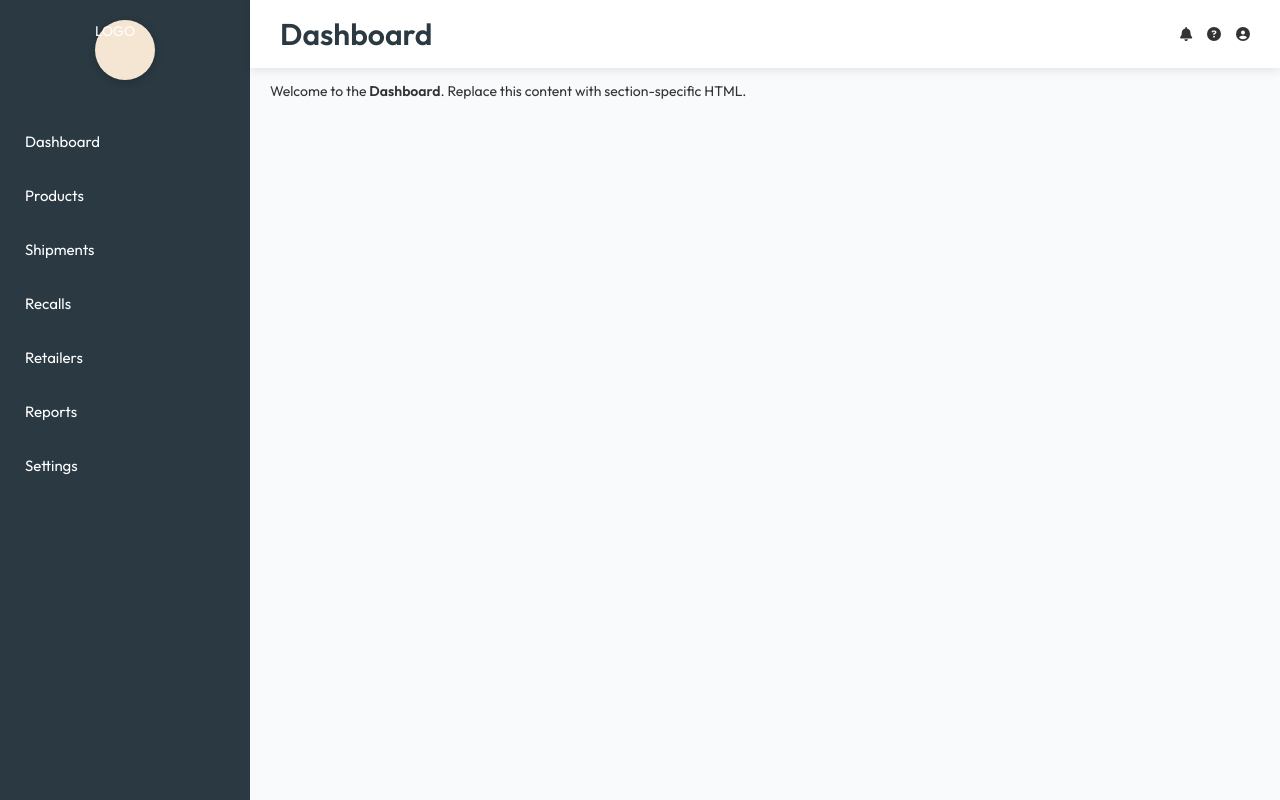
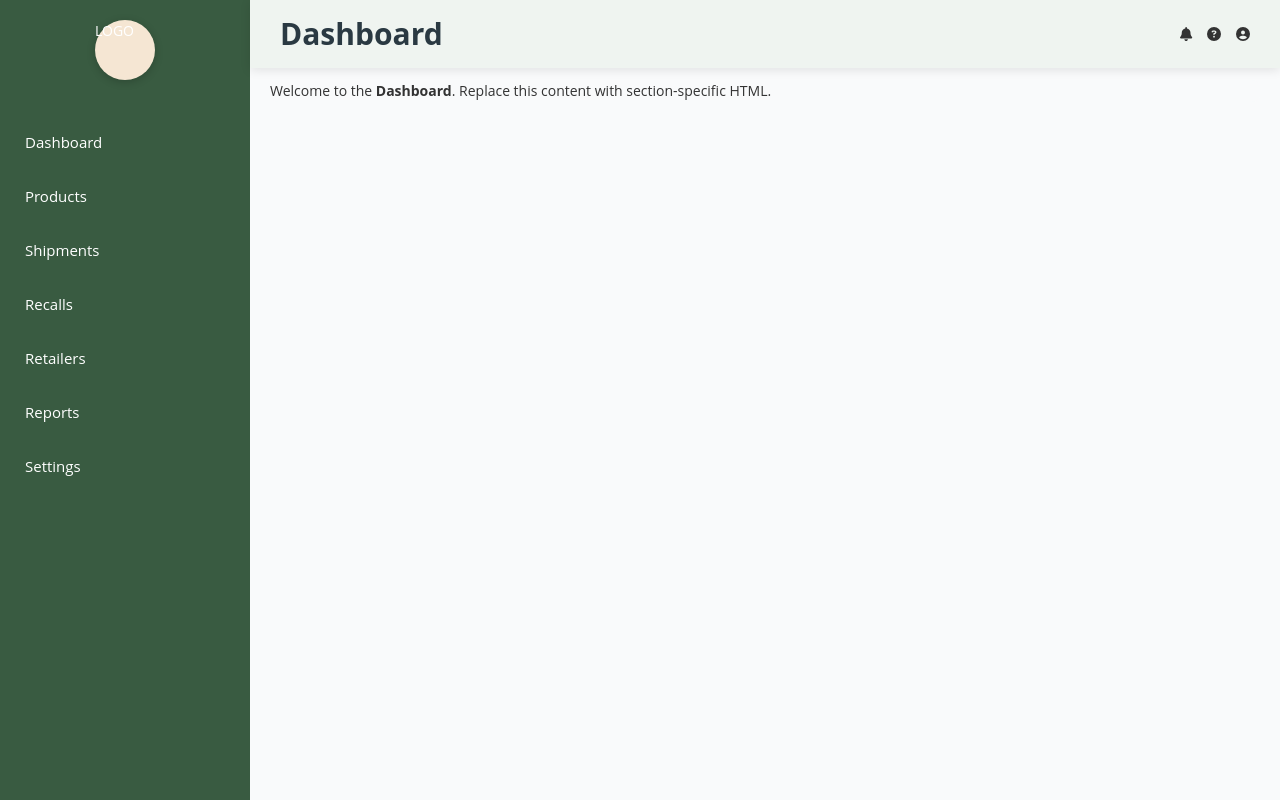
Before and after one commit to Chekitha/Vendor, a plain HTML site: page index.html in a window 1280 px wide. Drawn offline with nearby package versions, Linux system fonts and the light colour scheme.

Commit message:
Uodated stylesheet

```diff
--- a/styles.css
+++ b/styles.css
@@ -10,7 +10,7 @@
     margin: 0;
     padding: 0;
     box-sizing: border-box;
-    font-family: 'Outfit', sans-serif;
+    font-family: 'Open Sans', sans-serif;
 }
 
 body {
@@ -22,7 +22,7 @@ body {
 
 /* Sidebar */
 .sidebar {
-    background-color: var(--deep-blue);
+    background-color: #395b41;;
     width: 250px;
     height: 100vh;
     position: fixed;
@@ -81,7 +81,7 @@ body {
     top: 0;
     left: 250px;
     right: 0;
-    background-color: var(--white);
+    background-color: #eff4f0;
     padding:10px 30px;
     display: flex;
     align-items: center;
```
